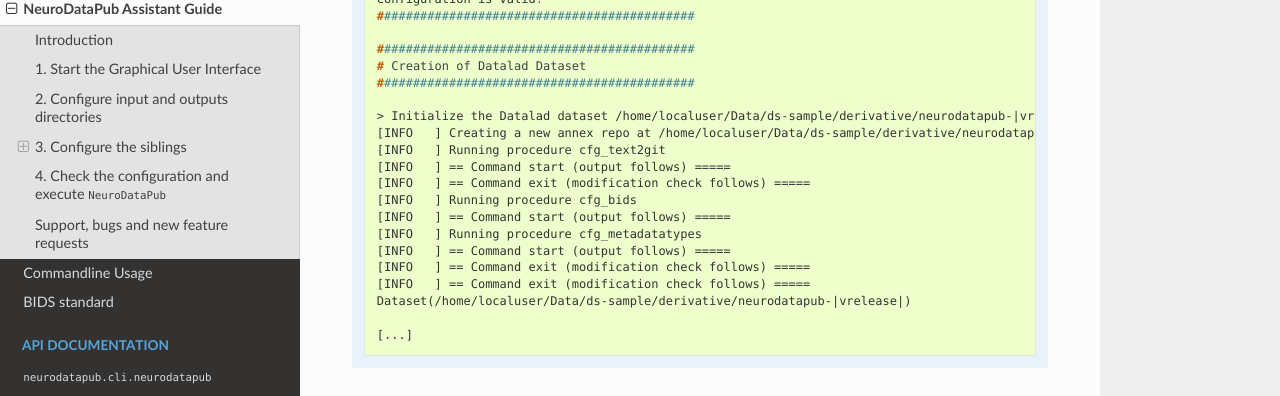
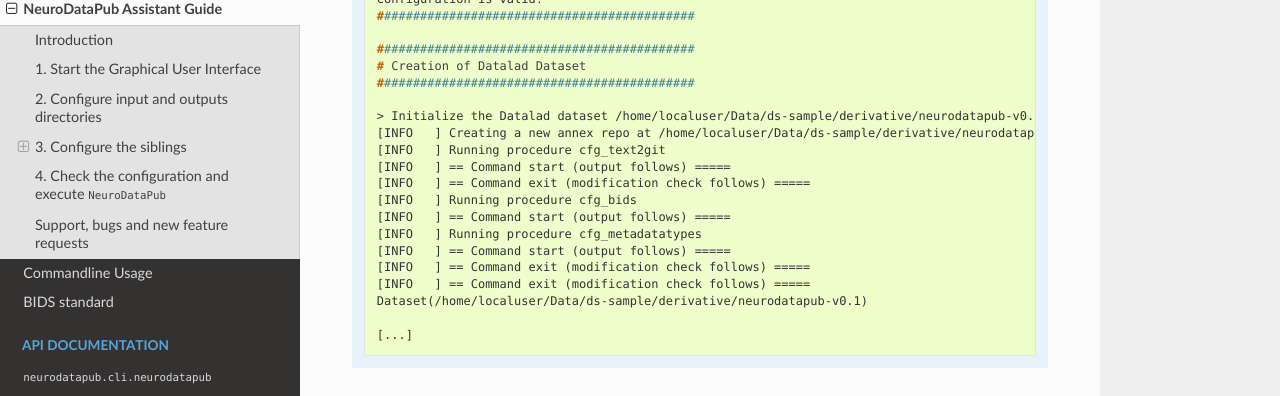
Before and after one commit to NCCR-SYNAPSY/neurodatapub, a Sphinx documentation site: the page built from docs/gui.rst, in a window 1280 px wide and 900 px high, scrolled down 2613 px. Shown: the part 191-587 px from the top of the window. Built offline with Sphinx 7.4.7 and the Read the Docs theme 2.0.0, drawn with Linux system fonts in a browser that asks for light colours; the version number could not be read and is left out.

Commit message:
DOC: Replace |vrelease| by v0.1 in console block in gui.py

```diff
--- a/docs/gui.rst
+++ b/docs/gui.rst
@@ -132,8 +132,8 @@
         # Creation of Datalad Dataset
         ############################################
 
-        > Initialize the Datalad dataset /home/localuser/Data/ds-sample/derivative/neurodatapub-|vrelease|
-        [INFO   ] Creating a new annex repo at /home/localuser/Data/ds-sample/derivative/neurodatapub-|vrelease|
+        > Initialize the Datalad dataset /home/localuser/Data/ds-sample/derivative/neurodatapub-v0.1
+        [INFO   ] Creating a new annex repo at /home/localuser/Data/ds-sample/derivative/neurodatapub-v0.1
         [INFO   ] Running procedure cfg_text2git
         [INFO   ] == Command start (output follows) =====
         [INFO   ] == Command exit (modification check follows) =====
@@ -143,7 +143,7 @@
         [INFO   ] == Command start (output follows) =====
         [INFO   ] == Command exit (modification check follows) =====
         [INFO   ] == Command exit (modification check follows) =====
-        Dataset(/home/localuser/Data/ds-sample/derivative/neurodatapub-|vrelease|)
+        Dataset(/home/localuser/Data/ds-sample/derivative/neurodatapub-v0.1)
 
         [...]
 
```
